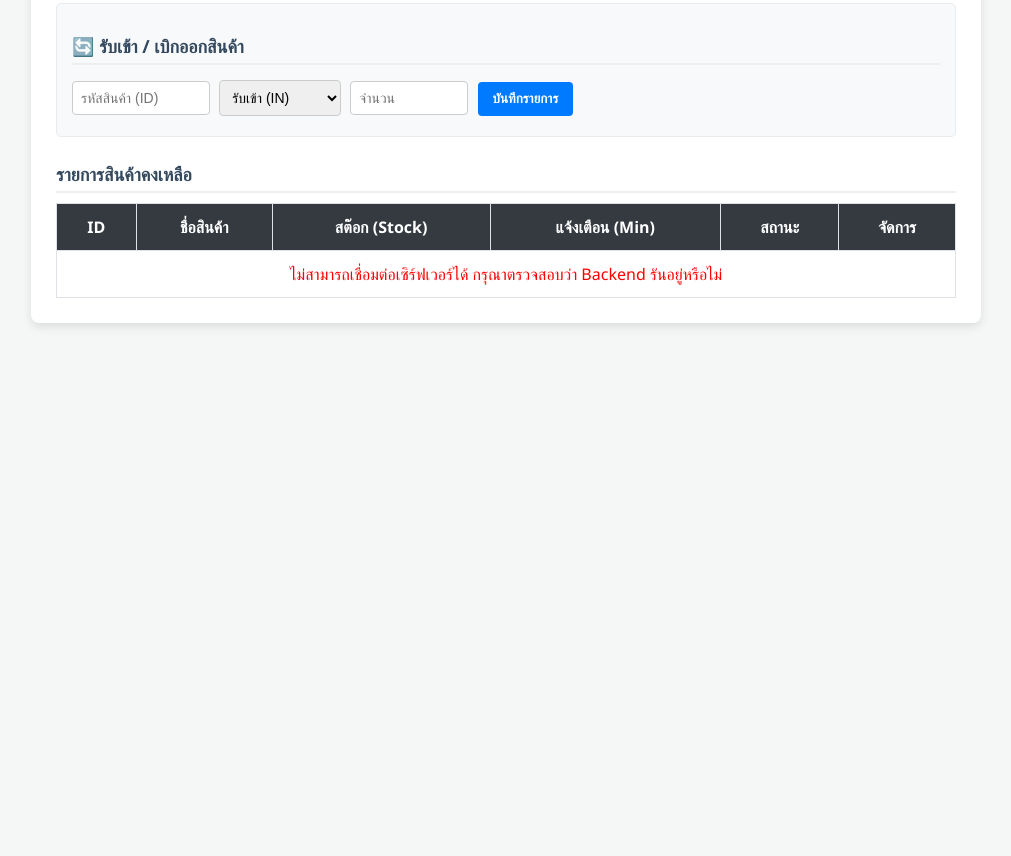
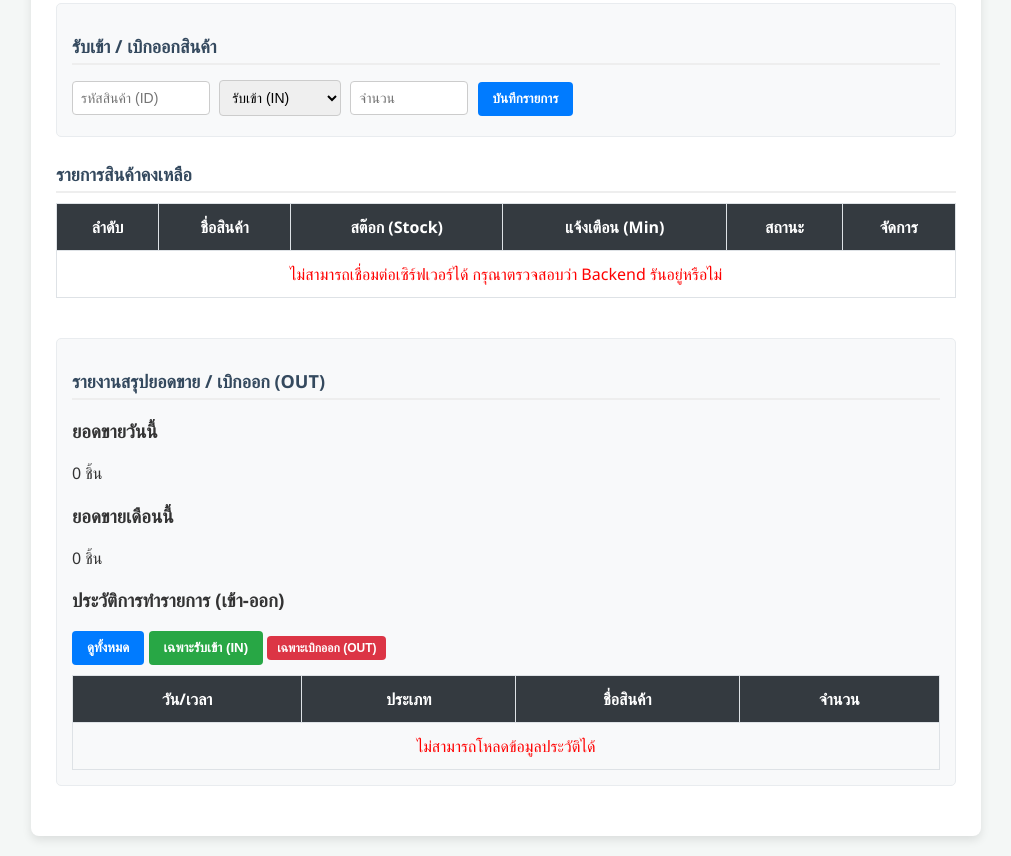
Before and after one commit to thanatcha06/Final, a plain HTML site: page frontend/index.html in a window 1280 px wide. Shown: the part 285-1141 px from the top of the page, without its empty margins (134-1145 px from the left). Before the commit the page ends 800 px from the top, so only its background shows below. Drawn offline with Linux system fonts and the light colour scheme; no server answers.

Commit message:
ล่าสุดและสุดท้าย

```diff
--- a/frontend/index.html
+++ b/frontend/index.html
@@ -13,7 +13,7 @@
     <div id="notificationArea"></div>
 
     <div class="form-group">
-        <h2> เพิ่มสินค้าใหม่</h2>
+        <h2>เพิ่มสินค้าใหม่</h2>
         <input type="text" id="newName" placeholder="ชื่อสินค้า (เช่น หน้าจอ)">
         <input type="number" id="newStock" placeholder="สต๊อกเริ่มต้น" value="0" style="width: 100px;">
         <input type="number" id="newMinAlert" placeholder="เตือนเมื่อเหลือ" value="5" style="width: 100px;">
@@ -21,7 +21,7 @@
     </div>
 
     <div class="form-group">
-        <h2>🔄 รับเข้า / เบิกออกสินค้า</h2>
+        <h2>รับเข้า / เบิกออกสินค้า</h2>
         <input type="number" id="txProductId" placeholder="รหัสสินค้า (ID)" style="width: 120px;">
         <select id="txType">
             <option value="IN">รับเข้า (IN)</option>
@@ -35,7 +35,7 @@
     <table>
         <thead>
             <tr>
-                <th>ID</th>
+                <th>ลำดับ</th>
                 <th>ชื่อสินค้า</th>
                 <th>สต๊อก (Stock)</th>
                 <th>แจ้งเตือน (Min)</th>
@@ -44,9 +44,46 @@
             </tr>
         </thead>
         <tbody id="productTable">
-            <tr><td colspan="6">กำลังโหลดข้อมูล...</td></tr>
+            <tr><td colspan="6">กำลังโหลดข้อมูล</td></tr>
         </tbody>
     </table>
+
+    <div class="form-group" style="margin-top: 40px;">
+        <h2>รายงานสรุปยอดขาย / เบิกออก (OUT)</h2>
+
+        <div class="summary-cards">
+            <div class="card card-info">
+                <h3>ยอดขายวันนี้</h3>
+                <p id="todaySales">0 ชิ้น</p>
+            </div>
+            <div class="card card-success">
+                <h3>ยอดขายเดือนนี้</h3>
+                <p id="monthSales">0 ชิ้น</p>
+            </div>
+        </div>
+
+        <h3>ประวัติการทำรายการ (เข้า-ออก)</h3>
+        <div class="filter-buttons">
+            <button class="btn-tx" onclick="loadTransactions('ALL')">ดูทั้งหมด</button>
+            <button class="btn-add" onclick="loadTransactions('IN')">เฉพาะรับเข้า (IN)</button>
+            <button class="btn-delete" onclick="loadTransactions('OUT')">เฉพาะเบิกออก (OUT)</button>
+        </div>
+
+        <table>
+            <thead>
+                <tr>
+                    <th>วัน/เวลา</th>
+                    <th>ประเภท</th>
+                    <th>ชื่อสินค้า</th>
+                    <th>จำนวน</th>
+                </tr>
+            </thead>
+            <tbody id="transactionTable">
+                <tr><td colspan="4">กำลังโหลดประวัติ...</td></tr>
+            </tbody>
+        </table>
+    </div>
+
 </div>
 
 <script>
@@ -69,23 +106,23 @@
                 return;
             }
 
-            products.forEach(p => {
-                let statusText = "ปกติ";
+            products.forEach((p, index) => {
+                let statusText = "มีสินค้า";
                 let rowClass = "";
 
                 if (p.stock === 0) {
-                    statusText = "หมดสต๊อก!";
+                    statusText = "หมดstock";
                     rowClass = "low-stock";
                     outOfStock.push(p.name);
                 } else if (p.stock <= p.min_alert) {
-                    statusText = "ใกล้หมด!";
+                    statusText = "สินค้าใกล้หมด";
                     rowClass = "low-stock";
                     lowStock.push(p.name);
                 }
 
                 const row = `
                     <tr class="${rowClass}">
-                        <td>${p.id}</td>
+                        <td>${index + 1}</td>
                         <td>${p.name}</td>
                         <td style="font-size: 18px; font-weight: bold;">${p.stock}</td>
                         <td>${p.min_alert}</td>
@@ -102,14 +139,14 @@
             if (outOfStock.length > 0) {
                 alertHtml += `
                     <div class="alert-box alert-danger">
-                         <b>สินค้าหมดสต๊อก (กรุณาสั่งเพิ่มด่วน):</b> ${outOfStock.join(', ')}
+                        <b>สินค้าหมดStock กรุณาสั่งเพิ่ม :</b> ${outOfStock.join(', ')}
                     </div>
                 `;
             }
             if (lowStock.length > 0) {
                 alertHtml += `
                     <div class="alert-box alert-warning">
-                        <b>สินค้าใกล้หมด:</b> ${lowStock.join(', ')}
+                        <b>สินค้าใกล้หมด :</b> ${lowStock.join(', ')}
                     </div>
                 `;
             }
@@ -118,6 +155,71 @@
         } catch (error) {
             console.error("Error:", error);
             document.getElementById('productTable').innerHTML = '<tr><td colspan="6" style="color:red;">ไม่สามารถเชื่อมต่อเซิร์ฟเวอร์ได้ กรุณาตรวจสอบว่า Backend รันอยู่หรือไม่</td></tr>';
+        }
+    }
+
+    async function loadTransactions(filterType = 'ALL') {
+        try {
+            const response = await fetch(`${API_URL}/transactions`);
+            const transactions = await response.json();
+
+            const tableBody = document.getElementById('transactionTable');
+            tableBody.innerHTML = '';
+
+            let todaySales = 0;
+            let monthSales = 0;
+            const today = new Date();
+
+            //คำนวณยอดขายรายวันและรายเดือน
+            transactions.forEach(t => {
+                if (t.type === 'OUT') {
+                    const txDate = t.transaction_date ? new Date(t.transaction_date) : new Date();
+
+                    if (txDate.toDateString() === today.toDateString()) {
+                        todaySales += parseInt(t.quantity);
+                    }
+                    if (txDate.getMonth() === today.getMonth() && txDate.getFullYear() === today.getFullYear()) {
+                        monthSales += parseInt(t.quantity);
+                    }
+                }
+            });
+
+            document.getElementById('todaySales').innerText = todaySales + ' ชิ้น';
+            document.getElementById('monthSales').innerText = monthSales + ' ชิ้น';
+
+            const filteredTx = filterType === 'ALL'
+                ? transactions
+                : transactions.filter(t => t.type === filterType);
+
+            if(filteredTx.length === 0) {
+                tableBody.innerHTML = '<tr><td colspan="4">ยังไม่มีประวัติการทำรายการ</td></tr>';
+                return;
+            }
+
+            filteredTx.forEach(t => {
+                const txDate = t.transaction_date ? new Date(t.transaction_date) : new Date();
+                const dateStr = txDate.toLocaleString('th-TH');
+
+                const typeHtml = t.type === 'IN'
+                    ? '<span style="color: #28a745; font-weight: bold;">รับเข้า</span>'
+                    : '<span style="color: #dc3545; font-weight: bold;">เบิกออก</span>';
+
+                const pName = t.product_name || `รหัสสินค้า ${t.product_id}`;
+
+                const row = `
+                    <tr>
+                        <td>${dateStr}</td>
+                        <td>${typeHtml}</td>
+                        <td>${pName}</td>
+                        <td style="font-size: 16px; font-weight: bold;">${t.quantity}</td>
+                    </tr>
+                `;
+                tableBody.innerHTML += row;
+            });
+
+        } catch (error) {
+            console.error("Error:", error);
+            document.getElementById('transactionTable').innerHTML = '<tr><td colspan="4" style="color:red;">ไม่สามารถโหลดข้อมูลประวัติได้</td></tr>';
         }
     }
 
@@ -136,7 +238,7 @@
             });
 
             if (response.ok) {
-                alert('เพิ่มสินค้าสำเร็จ!');
+                alert('เพิ่มสินค้าสำเร็จ');
                 document.getElementById('newName').value = '';
                 loadProducts();
             } else {
@@ -153,7 +255,7 @@
         const type = document.getElementById('txType').value;
         const quantity = document.getElementById('txQty').value;
 
-        if (!product_id || !quantity) return alert('กรุณากรอก ID สินค้า และ จำนวน');
+        if (!product_id || !quantity) return alert('กรุณากรอก ID สินค้าและจำนวนสินค้า');
 
         try {
             const response = await fetch(`${API_URL}/transactions`, {
@@ -164,9 +266,10 @@
 
             const result = await response.json();
             if (response.ok) {
-                alert('อัปเดตสต๊อกสำเร็จ!');
+                alert('อัปเดตสต๊อกสำเร็จ');
                 document.getElementById('txQty').value = '';
                 loadProducts();
+                loadTransactions();
             } else {
                 alert('ข้อผิดพลาด: ' + result.message);
             }
@@ -192,6 +295,7 @@
     }
 
     loadProducts();
+    loadTransactions();
 </script>
 </body>
 </html>
```
